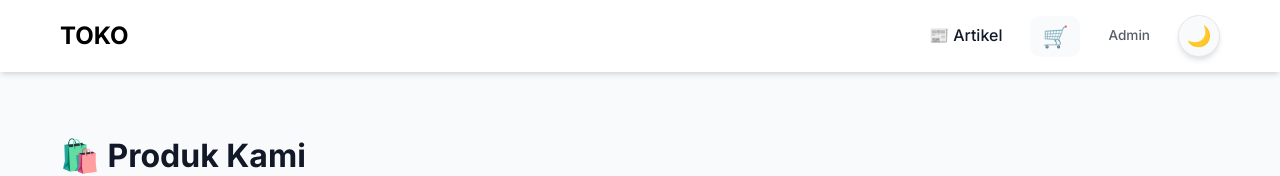
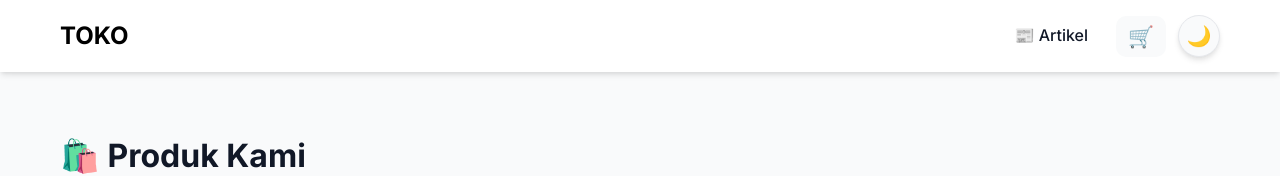
Before and after one commit to taufiqhida/store, a Vue app in the folder frontend/: page / in a window 1280 px wide. Both pictures are taken after a click on the button "🛒 Lihat Produk". Shown: the top 176 px of the page. Built offline with nearby package versions, Linux system fonts and the light colour scheme; no server answers.

Commit message:
Hide admin link from public navbar for security

```diff
--- a/frontend/src/components/public/Navbar.vue
+++ b/frontend/src/components/public/Navbar.vue
@@ -5,7 +5,6 @@
       <div class="nav-links">
         <router-link to="/artikel" class="nav-link">📰 Artikel</router-link>
         <CartIcon />
-        <router-link to="/admin/login" class="nav-link admin-link">Admin</router-link>
         <ThemeToggle />
       </div>
     </div>
@@ -71,13 +70,4 @@ defineProps({
 .nav-link:hover {
   background: var(--bg-secondary);
 }
-
-.admin-link {
-  font-size: 0.85rem;
-  opacity: 0.7;
-}
-
-.admin-link:hover {
-  opacity: 1;
-}
 </style>
```
